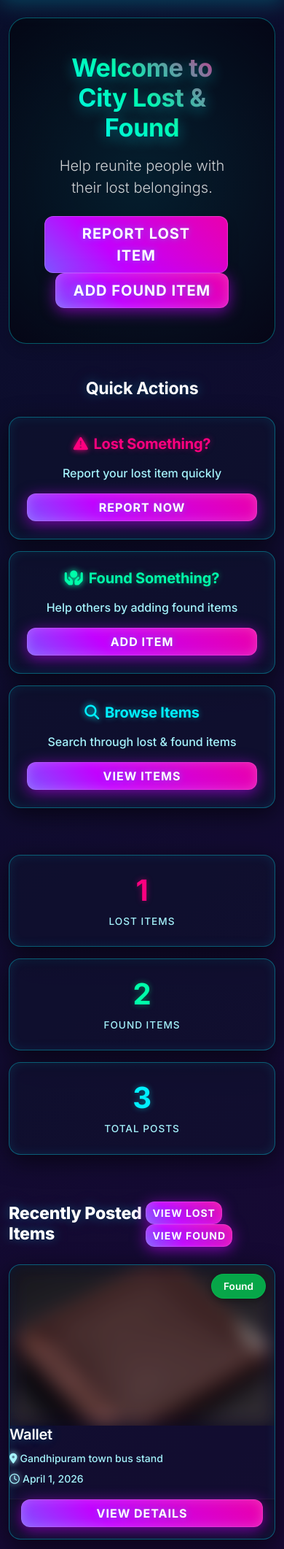
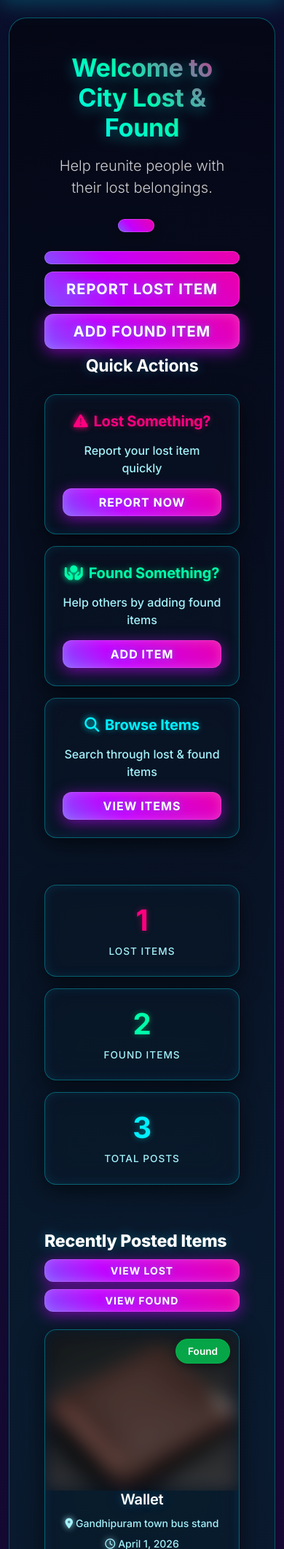
Before and after one commit to lovelybalaji38-dev/city-lost-found-portal, a Django app: page / in a window 390 px wide. Shown: the part 58-2180 px from the top of the page at 73% size. Run offline with Django 5.2, Linux system fonts and the light colour scheme; data comes from the database, SQL or seed files in the repository.

Commit message:
merge fixed

```diff
--- a/static/css/style.css
+++ b/static/css/style.css
@@ -467,3 +467,52 @@ footer {
         opacity: 1;
     }
 }
+
+
+/* Mobile view adjustment */
+
+@media (max-width: 576px) {
+
+    h3.d-flex {
+        flex-direction: column !important;
+        align-items: flex-start !important;
+        gap: 10px;
+    }
+
+    h3.d-flex div {
+        width: 100%;
+        display: flex;
+        flex-direction: column;
+        gap: 10px;
+    }
+
+    h3.d-flex a {
+        width: 100%;
+        text-align: center;
+    }
+}
+
+
+
+@media (max-width: 576px) {
+
+    .hero-buttons {
+        display: flex;
+        flex-direction: column;
+    }
+
+    .hero-buttons .btn {
+        width: 100%;
+        margin-right: 0 !important;
+        margin-bottom: 10px;
+    }
+}
+
+
+.register-btn {
+    color: #ff7a00 !important;
+       text-shadow:
+        0 0 5px #ff7a00,
+        0 0 20px rgba(255,122,0,0.6);
+    box-shadow: 0 0 10px rgba(0,0,0,0.6);
+}
--- a/templates/base.html
+++ b/templates/base.html
@@ -96,7 +96,7 @@
                     </li>
 
                     <li class="nav-item">
-                        <a class="btn btn-light text-primary fw-bold px-3 ms-2" href="{% url 'register' %}">Register</a>
+                        <a class="btn btn-light fw-bold px-3 ms-2 register-btn" href="{% url 'register' %}">Register</a>
                     </li>
 
                     {% endif %}
--- a/templates/home.html
+++ b/templates/home.html
@@ -9,6 +9,8 @@
 
     <div class="mt-4">
         <a href="{% url 'add_item' 'lost' %}" class="btn gradient-btn btn-lg me-3 px-4 shadow fw-bold">
+    <div class="mt-4 hero-buttons">
+        <a href="{% url 'add_item' 'lost' %}" class="btn gradient-btn btn-lg me-3 px-4 shadow fw-bold ">
             Report Lost Item
         </a>
         <a href="{% url 'add_item' 'found' %}" class="btn gradient-btn btn-lg px-4 fw-bold">
```
Also changed, not shown: static/script.js (deleted, +0 -39 lines), media/claim_proofs/Male_Luxury_Fashion_Designer_Purse_Wallet_KTn3tIb.jpg (added), media/claim_proofs/download_3.jpg (added), media/items/Male_Luxury_Fashion_Designer_Purse_Wallet_fhhA6gM.jpg (added), media/items/download_2.jpg (added), media/items/download_3.jpg (added), 1 other file.
